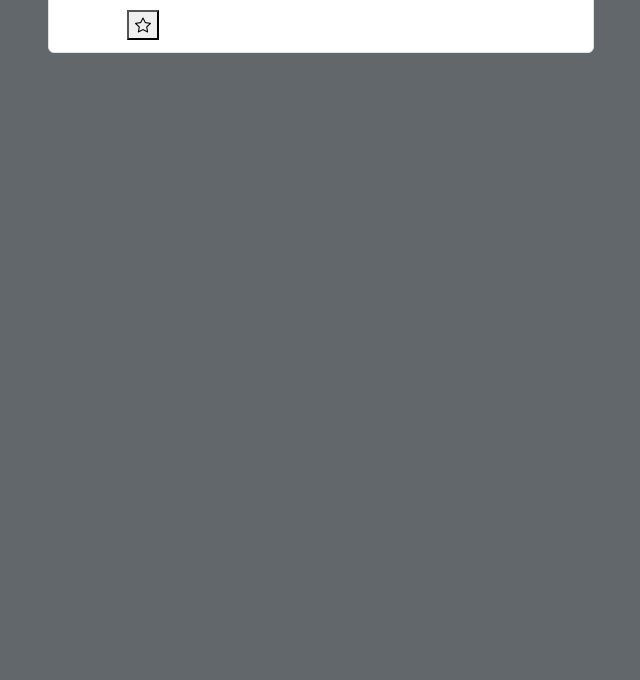
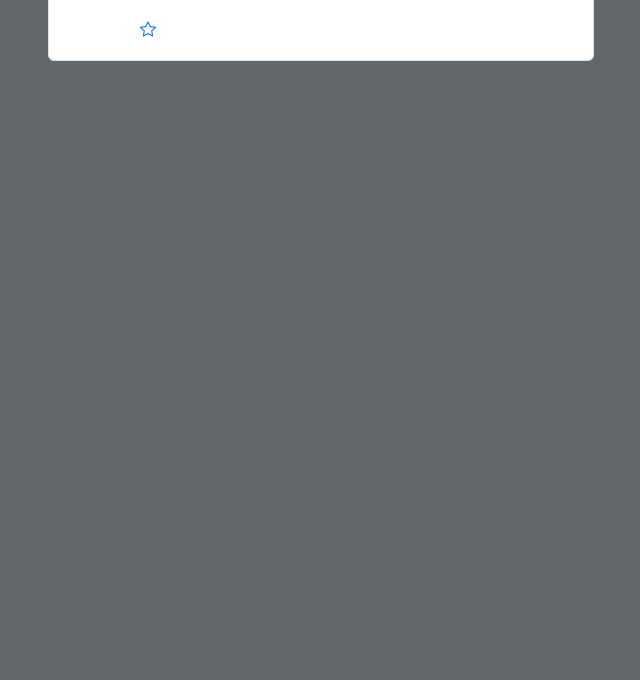
Before and after one commit to Kayvinh/warbler, a Flask app: template templates/messages/show.html in a window 1280 px wide. Shown: the part 120-800 px from the top of the page, without its empty margins (319-959 px from the left). Run offline with Flask 3, Linux system fonts and the light colour scheme; the template is opened without the code that fills it, so the values that code supplies are empty.

Commit message:
adjusted styling on like stars

```diff
--- a/app.py
+++ b/app.py
@@ -353,7 +353,7 @@ def toggle_like(message_id):
     if message.user_id == g.user.id:
 
         flash("You cant star your own warble, silly.")
-        return redirect(f'/messages/{ message_id }')
+        return redirect(request.referrer)
 
     like_ids = [message.id for message in g.user.liked_messages]
 
@@ -370,7 +370,7 @@ def toggle_like(message_id):
 
         db.session.commit()
 
-    return redirect(f'/messages/{ message_id }')
+    return redirect(request.referrer)
 
 
 ##############################################################################
--- a/static/stylesheets/style.css
+++ b/static/stylesheets/style.css
@@ -555,3 +555,8 @@ p.card-bio {
 .alert-message {
   z-index:10;
 }
+
+/* Inline Button for Like Button */
+.inline {
+  display:inline;
+}
--- a/templates/macros.html
+++ b/templates/macros.html
@@ -1,9 +1,9 @@
 {% macro render_like_star(message, liked) %}
-  <form action="/messages/{{ message.id }}/toggle_like" method="POST">
+  <form action="/messages/{{ message.id }}/toggle_like" method="POST" class="inline">
     {% if liked %}
-      <button type="submit"><i class="bi bi-star-fill"></i></button>
+      <button type="submit" class="btn btn-link"><i class="bi bi-star-fill"></i></button>
     {% else %}
-    <button type="submit"><i class="bi bi-star"></i></button>
+    <button type="submit" class="btn btn-link"><i class="bi bi-star"></i></button>
     {% endif %}
   </form>
 {% endmacro %}
--- a/templates/users/edit.html
+++ b/templates/users/edit.html
@@ -34,7 +34,6 @@
           <button class="btn btn-success">Edit this user!</button>
           <a href="/users/{{ user_id }}" class="btn btn-outline-secondary">Cancel</a>
         </div>
-
       </form>
     </div>
   </div>
```
Also changed, not shown: templates/home.html (line endings or trailing spaces).
